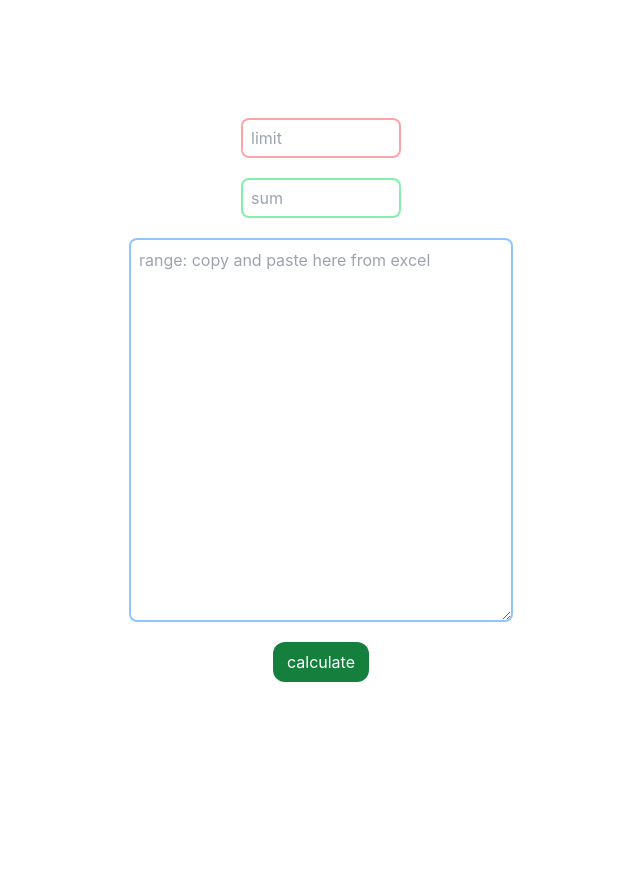
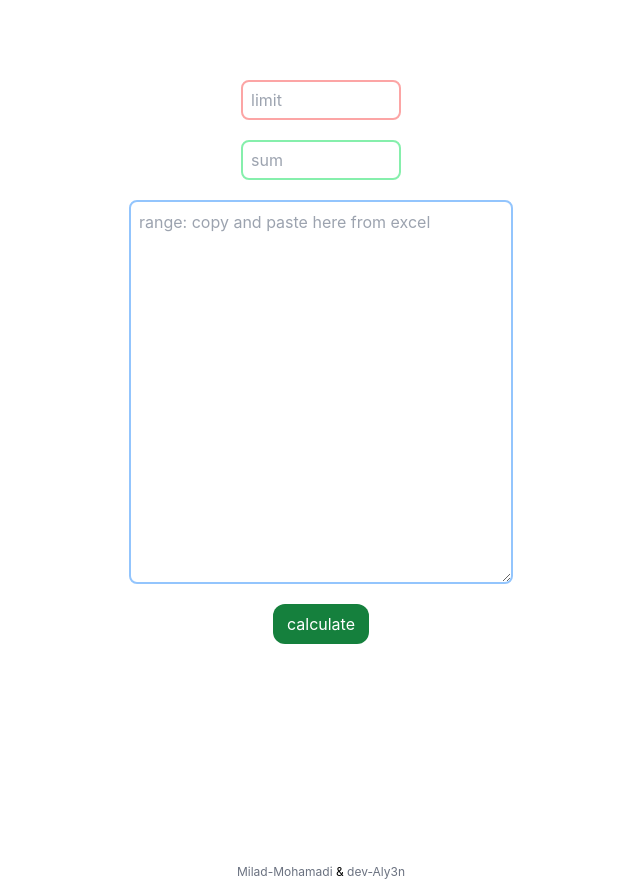
Before and after one commit to dev-aly3n/combination-online, a Next.js app: page / in a window 1280 px wide. Shown: the whole page, without its empty margins (319-959 px from the left). Before the commit the page ends 800 px from the top, so only its background shows below. Built offline with nearby package versions, Linux system fonts and the light colour scheme.

Commit message:
add credit

```diff
--- a/pages/index.tsx
+++ b/pages/index.tsx
@@ -16,25 +16,32 @@ export default function Home() {
   };
   const rangeChangeHandler = (e) => {
     const range = e.target.value.split(/\t|\n/g);
-    const numberRagne = range.map((num)=>{
-      return Number(num).toFixed(0);
-    }).filter(Number);
+    const numberRagne = range
+      .map((num) => {
+        return Number(num).toFixed(0);
+      })
+      .filter(Number);
     setRangeOfNumbers(numberRagne);
   };
 
   const handleSubmit = (e: React.FormEvent<HTMLFormElement>) => {
     e.preventDefault();
-    const numberRagne = rangeOfNumbers.map((num)=>{
-      return Number(num);
-    }).filter(Number);
-    console.log(sumOfWhatever(numberRagne, specValue,20));;
+    const numberRagne = rangeOfNumbers
+      .map((num) => {
+        return Number(num);
+      })
+      .filter(Number);
+    console.log(sumOfWhatever(numberRagne, specValue, 20));
   };
   return (
-    <div className={"w-screen h-screen flex justify-center items-center"}>
+    <main className="overflow-hidden w-full h-full">
+    <div
+      className={"w-screen min-h-[110vh] flex flex-col justify-between items-center overflow-hidden"}
+    >
       <form
         onSubmit={handleSubmit}
         ref={formRef}
-        className="w-full h-full flex flex-col justify-center items-center gap-5"
+        className="w-full h-full flex flex-col justify-center items-center gap-5 mt-20"
       >
         <input
           onChange={limitValueChangeHandler}
@@ -56,10 +63,33 @@ export default function Home() {
           className="w-96 h-96 border-2 border-blue-300 rounded-lg p-2 outline-none"
           placeholder="range: copy and paste here from excel"
         />
-        <button type={"submit"} className="w-24 h-10 rounded-xl bg-green-700 hover:bg-green-900 active:scale-95 text-white duration-300">
+        <button
+          type={"submit"}
+          className="w-24 h-10 rounded-xl bg-green-700 hover:bg-green-900 active:scale-95 text-white duration-300"
+        >
           calculate
         </button>
       </form>
+      <p className="justify-self-end text-xs">
+        <a
+          className="text-gray-500 hover:text-gray-900"
+          href="https://github.com/miladmohammadi"
+          target={"_blank"}
+          rel="noreferrer"
+        >
+          Milad-Mohamadi
+        </a>{" "}
+        &{" "}
+        <a
+        className="text-gray-500 hover:text-gray-900"
+          href="https://github.com/dev-aly3n"
+          target={"_blank"}
+          rel="noreferrer"
+        >
+          dev-Aly3n
+        </a>
+      </p>
     </div>
+    </main>
   );
 }
```
